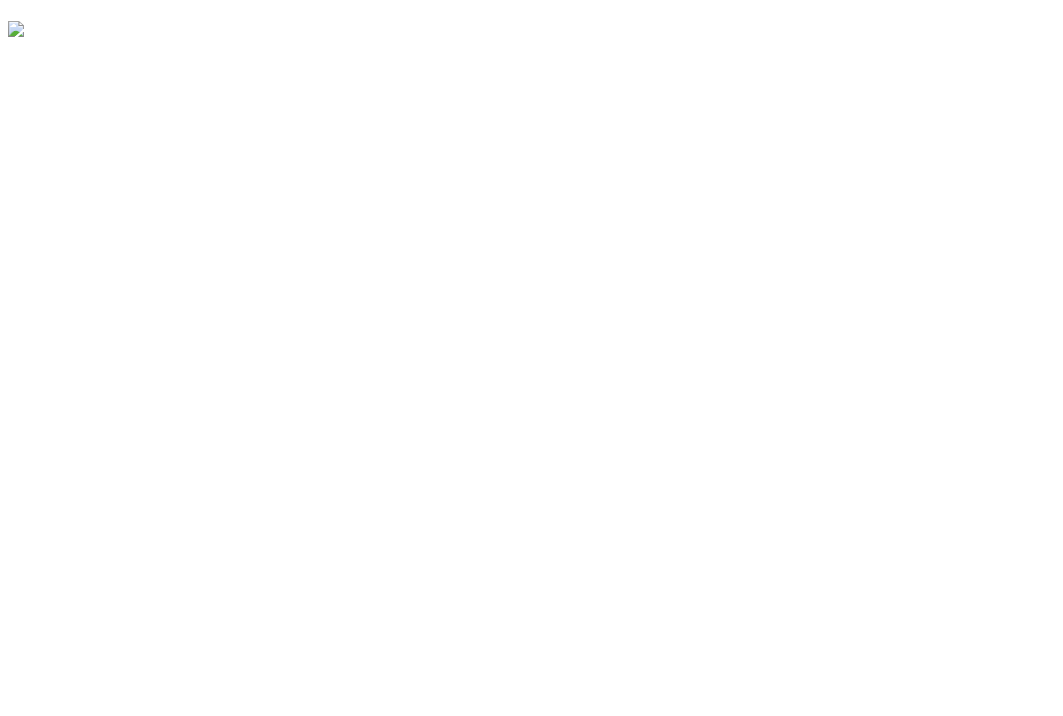
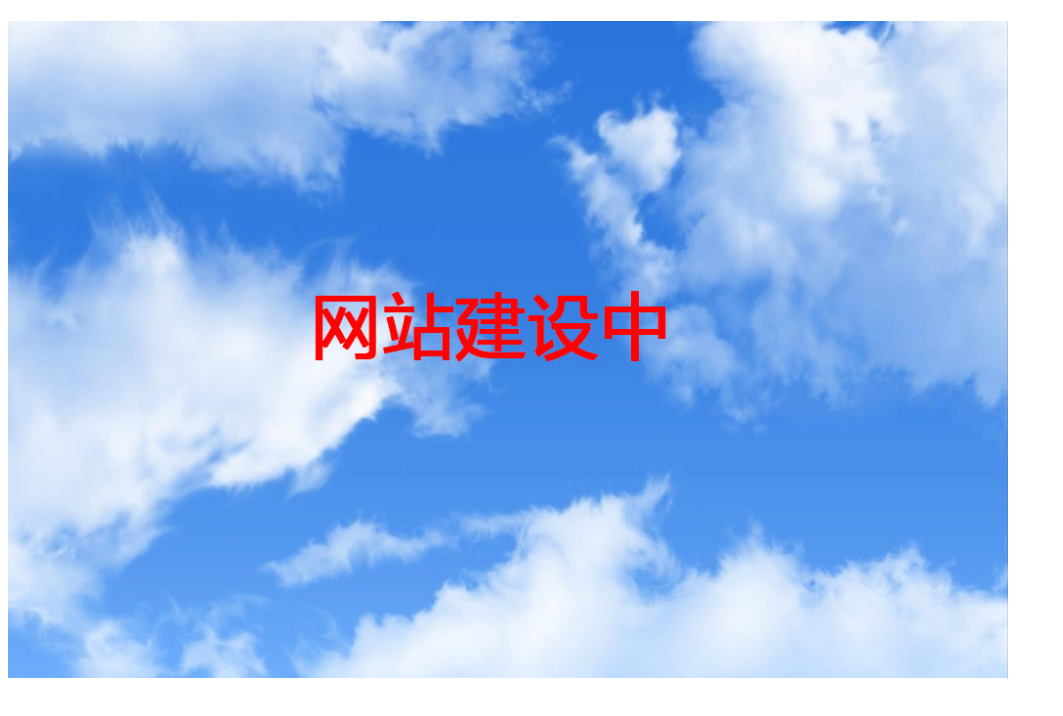
Before and after one commit to lchh2007/lchh2007.gthub.io, a plain HTML site: page index.html in a window 1280 px wide. Shown: the whole page, without its empty margins (0-1063 px from the left). Drawn offline with Linux system fonts and the light colour scheme.

Commit message:
Update index.html

```diff
--- a/index.html
+++ b/index.html
@@ -8,6 +8,6 @@
 <body>
 	<h1 align="center"></h1>
 	<p><font size="+3" color="#0087DD"></font></p>
-	<p><img src="../Pictures/01.jpg" width="1000" hight="100"></p>
+	<p><img src="01.jpg" width="1000" hight="100"></p>
 </body>
 </html>
```
